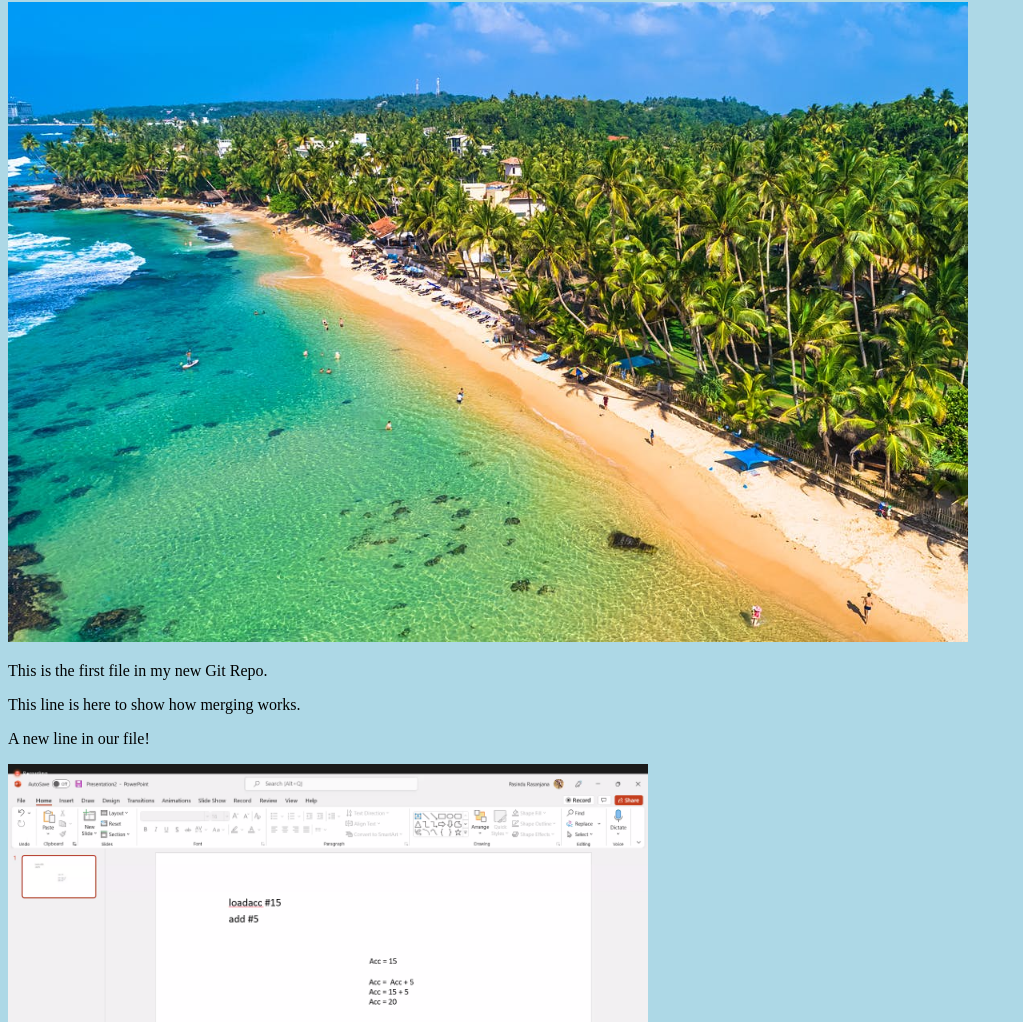
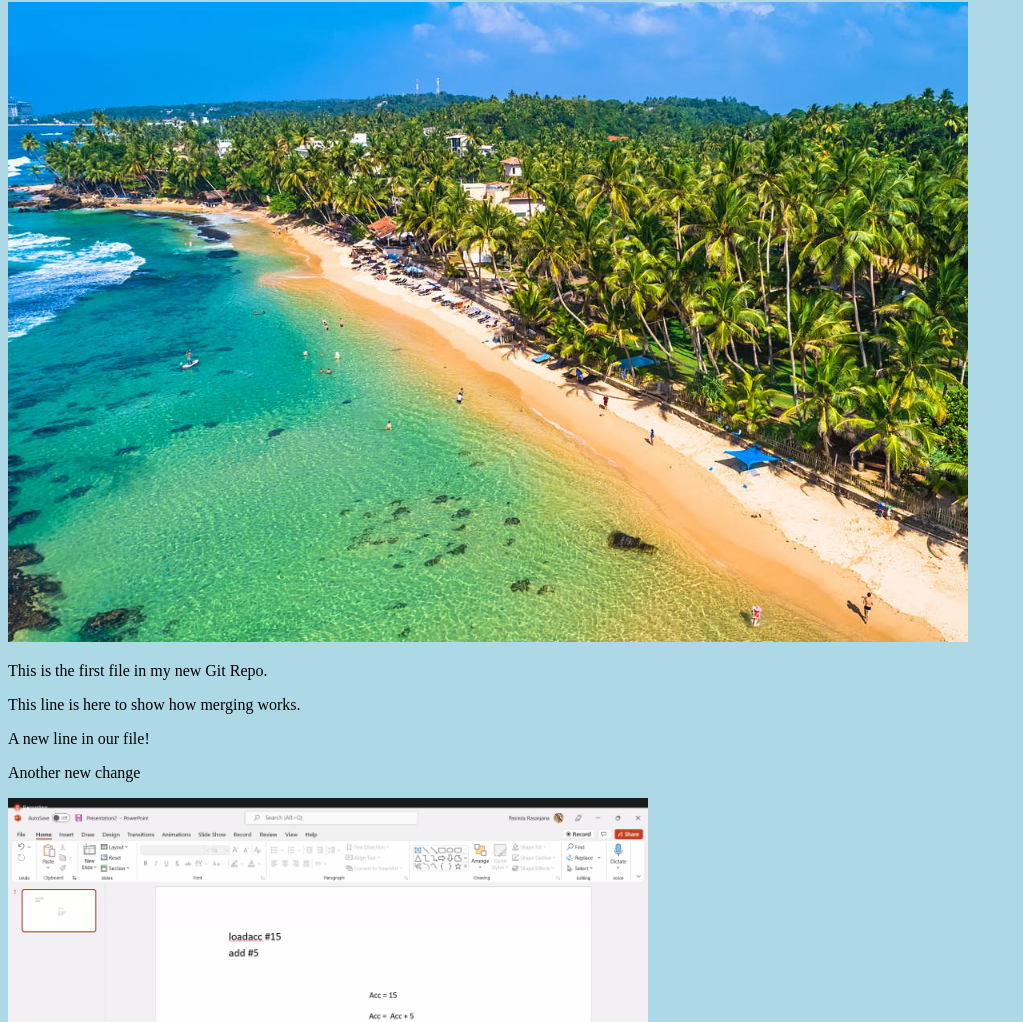
Before and after one commit to Imash-Eshan/hello-world, a plain HTML site: page index.html in a window 1280 px wide. Shown: the part 78-1100 px from the top of the page, without its empty margins (0-1023 px from the left). Drawn offline with Linux system fonts and the light colour scheme.

Commit message:
Another new change

```diff
--- a/index.html
+++ b/index.html
@@ -13,6 +13,7 @@
 <p>This line is here to show how merging works.</p>
 
 <p>A new line in our file!</p>
+<p>Another new change<p>
 <div><img src="Screenshot (77).png" alt="Hello Git" style="width:100%;max-width:640px"></div>
 
 
```
